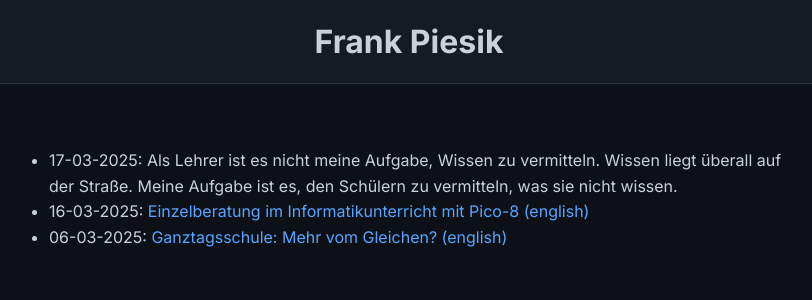
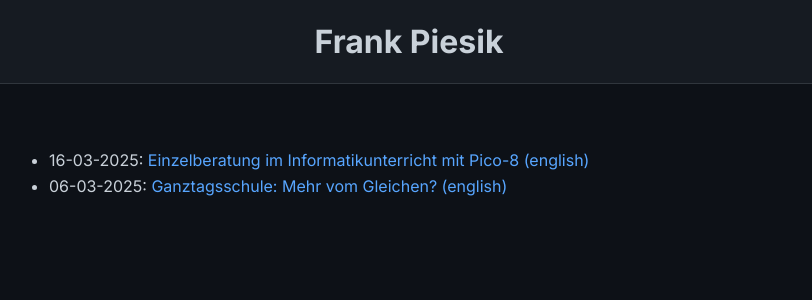
Before and after one commit to fpiesik/blog, a Jekyll site: the page built from index.md, in a window 1280 px wide. Shown: the top 300 px of the page, without its empty margins (231-1043 px from the left). Built offline with Jekyll 4.4.1, drawn with Linux system fonts in a browser that asks for light colours.

Commit message:
Update index.md

```diff
--- a/index.md
+++ b/index.md
@@ -3,6 +3,5 @@ title: Meine Startseite
 layout: default
 ---
 
-- 17-03-2025: Als Lehrer ist es nicht meine Aufgabe, Wissen zu vermitteln. Wissen liegt überall auf der Straße. Meine Aufgabe ist es, den Schülern zu vermitteln, was sie nicht wissen.
 - 16-03-2025: [Einzelberatung im Informatikunterricht mit Pico-8](https://fpiesik.github.io/blog/Einzelberatung_im_Informatikunterricht_mit_Pico-8.html) [(english)](https://fpiesik.github.io/blog/Individual_Coaching_in_Computer_Science_Class_Using_Pico-8.html)
 - 06-03-2025: [Ganztagsschule: Mehr vom Gleichen?](https://fpiesik.github.io/blog/Ganztagsschule:_Mehr_vom_Gleichen.htm) [(english)](https://fpiesik.github.io/blog/Full-Day_Schooling:_More_of_the_Same.htm)
```
